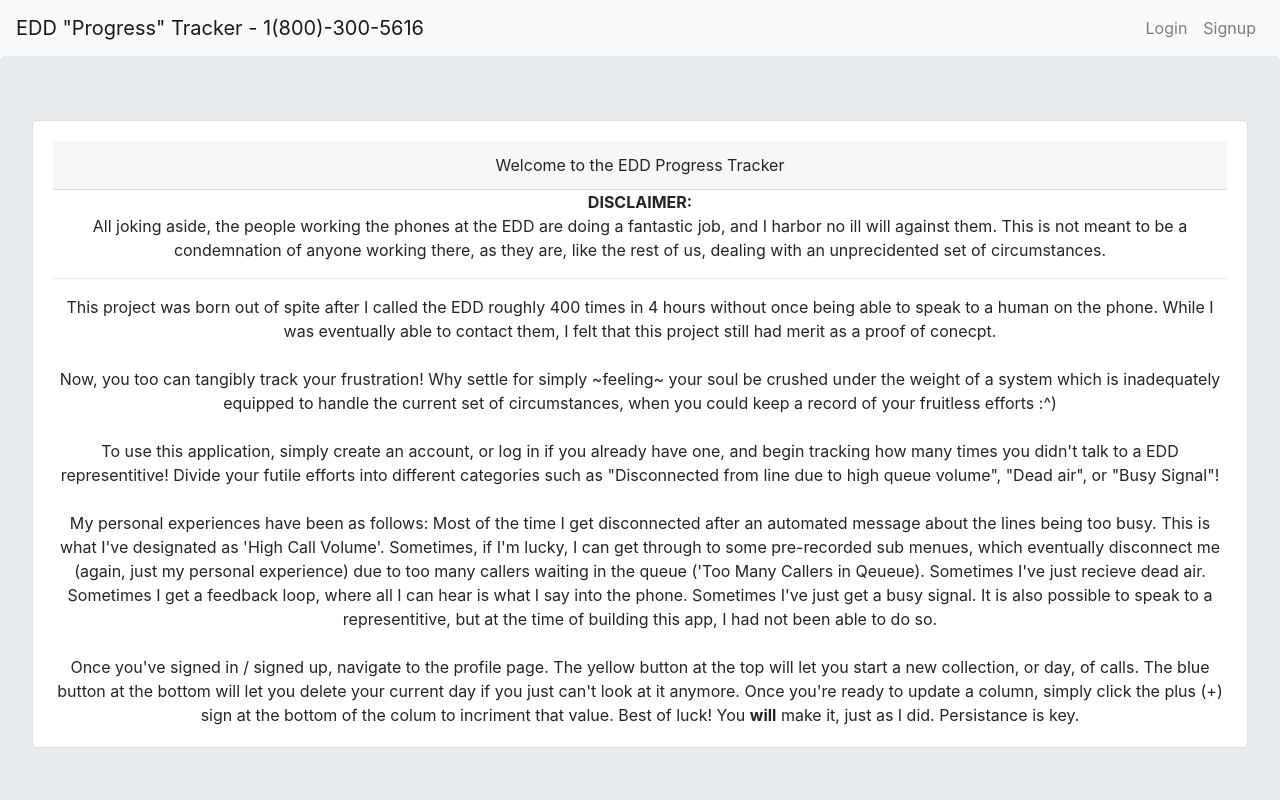
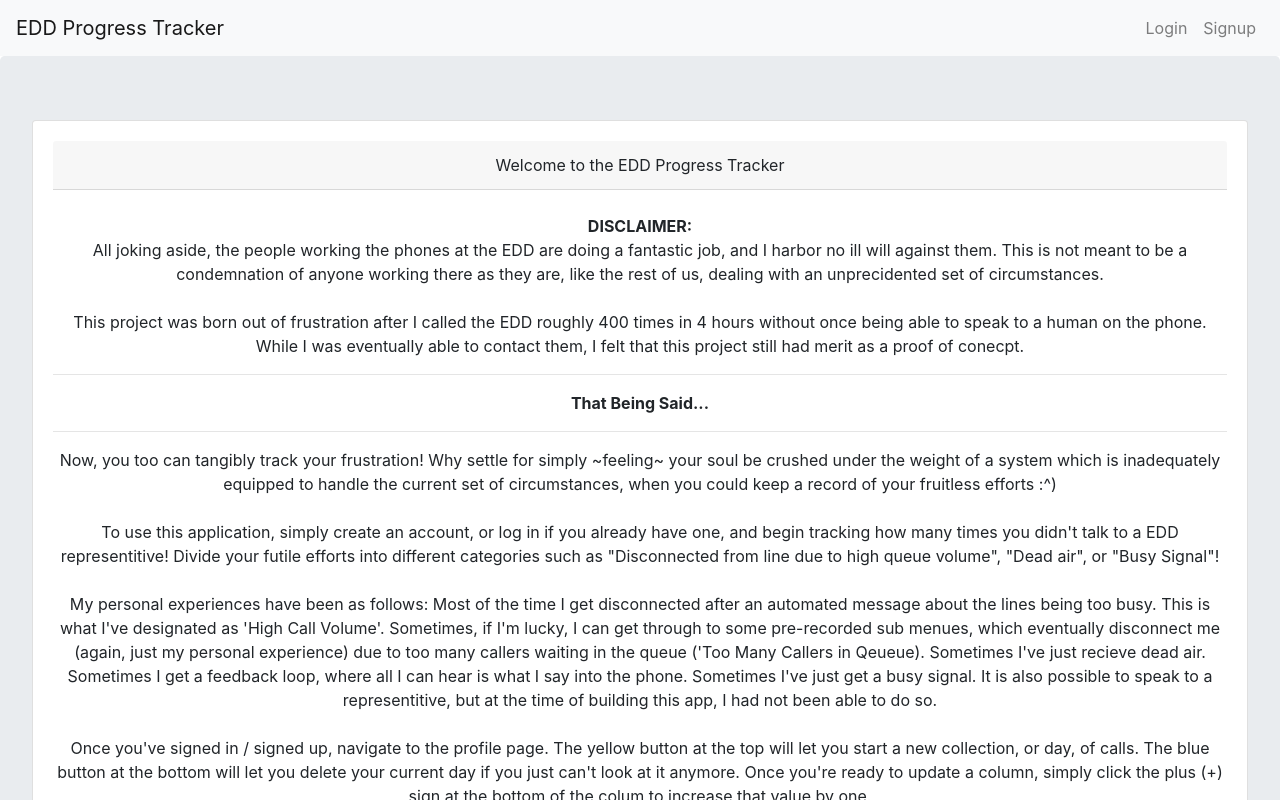
Before and after one commit to medricr/EDD_Progress_Tracker, a React (Create React App) app in the folder client/: page / in a window 1280 px wide. Shown: the top 800 px of the page. Built offline with nearby package versions, Linux system fonts and the light colour scheme.

Commit message:
toned it down a little more

```diff
--- a/client/src/components/NavBar/index.js
+++ b/client/src/components/NavBar/index.js
@@ -18,7 +18,7 @@ class NavBar extends React.Component {
 				<Navbar color="light" light expand="md" className="navbar-static-top">
 					{!this.props.userStatus ?
 						<NavbarBrand tag={Link} to='/'>
-							EDD "Progress" Tracker -  {'1(800)-300-5616'}
+							EDD Progress Tracker
 						</NavbarBrand>
 
 						:
--- a/client/src/components/Splashpage/index.js
+++ b/client/src/components/Splashpage/index.js
@@ -13,14 +13,17 @@ const Splashpage = () =>{
 							Welcome to the EDD Progress Tracker
 						</CardHeader>
 						<CardText className="text-center">
+							<br />
 							<strong>DISCLAIMER: </strong>
 							<br />
-							 All joking aside, the people working the phones at the EDD are doing a fantastic job, and I harbor no ill will against them. This is not meant to be a condemnation of anyone working there, as they are, like the rest of us, dealing with an unprecidented set of circumstances.
-							<br />
+							 All joking aside, the people working the phones at the EDD are doing a fantastic job, and I harbor no ill will against them. This is not meant to be a condemnation of anyone working there as they are, like the rest of us, dealing with an unprecidented set of circumstances.
+							 <br />
+							 <br />
+							 This project was born out of frustration after I called the EDD roughly 400 times in 4 hours without once being able to speak to a human on the phone. While I was eventually able to contact them, I felt that this project still had merit as a proof of conecpt.
 							<hr />
-							This project was born out of spite after I called the EDD roughly 400 times in 4 hours without once being able to speak to a human on the phone. While I was eventually able to contact them, I felt that this project still had merit as a proof of conecpt.
-							<br />
-							<br />
+							<strong>That Being Said...</strong>
+							<hr />
+
 							Now, you too can tangibly track your frustration! Why settle for simply ~feeling~ your soul be crushed under the weight of a system which is inadequately equipped to handle the current set of circumstances, when you could keep a record of your fruitless efforts {':^)'}
 							<br />
 							<br />
@@ -30,8 +33,10 @@ const Splashpage = () =>{
 							My personal experiences have been as follows: Most of the time I get disconnected after an automated message about the lines being too busy. This is what I've designated as 'High Call Volume'. Sometimes, if I'm lucky, I can get through to some pre-recorded sub menues, which eventually disconnect me {"(again, just my personal experience)"} due to too many callers waiting in the queue {"('Too Many Callers in Qeueue)"}. Sometimes I've just recieve dead air. Sometimes I get a feedback loop, where all I can hear is what I say into the phone. Sometimes I've just get a busy signal. It is also possible to speak to a representitive, but at the time of building this app, I had not been able to do so.
 							<br />
 							<br />
-							Once you've signed in / signed up, navigate to the profile page. The yellow button at the top will let you start a new collection, or day, of calls. The blue button at the bottom will let you delete your current day if you just can't look at it anymore. Once you're ready to update a column, simply click the plus {"(+)"} sign at the bottom of the colum to incriment that value. Best of luck! You <strong>will</strong> make it, just as I did. Persistance is key.
+							Once you've signed in / signed up, navigate to the profile page. The yellow button at the top will let you start a new collection, or day, of calls. The blue button at the bottom will let you delete your current day if you just can't look at it anymore. Once you're ready to update a column, simply click the plus {"(+)"} sign at the bottom of the colum to increase that value by one.
 							<br />
+							<br />
+							Best of luck! You <strong>will</strong> make it through, just as I did. Persistance is key.
 
 						</CardText>
 					</CardBody>
```
